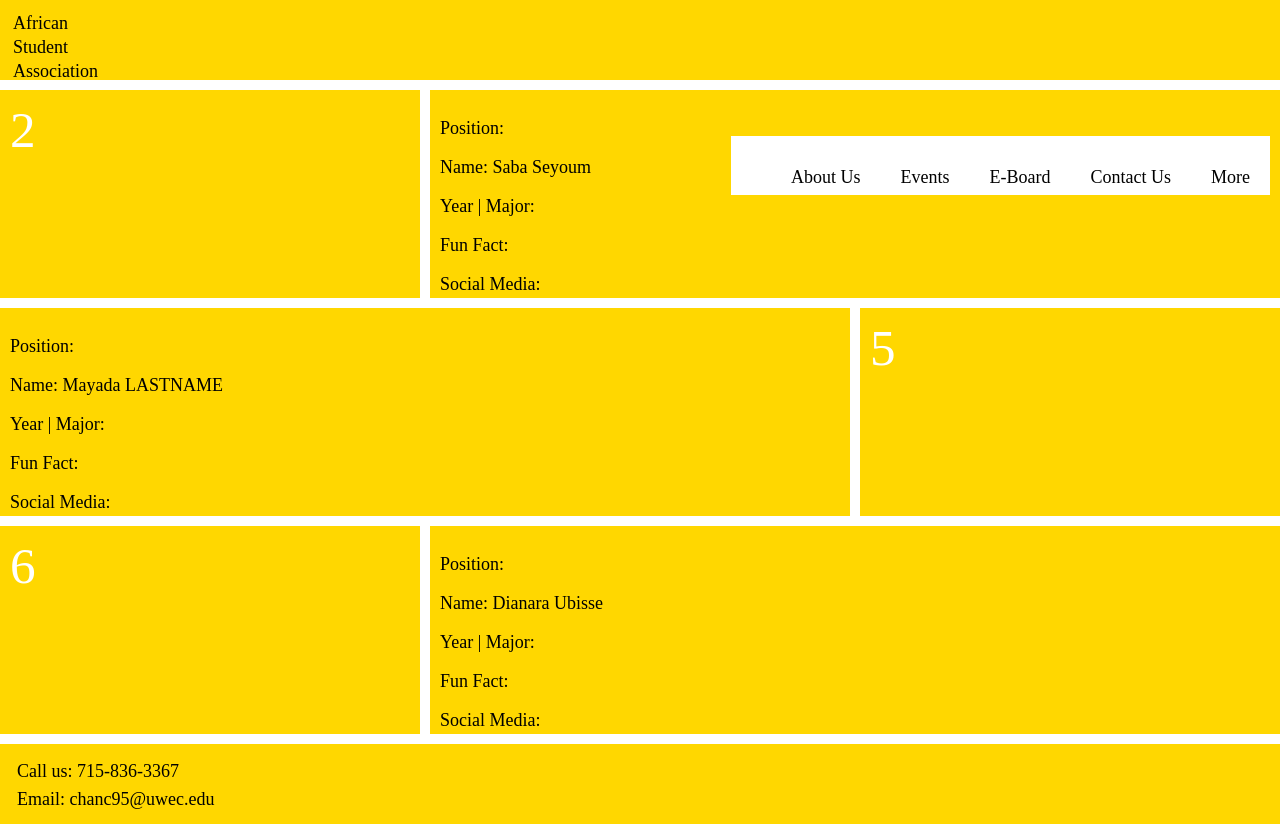
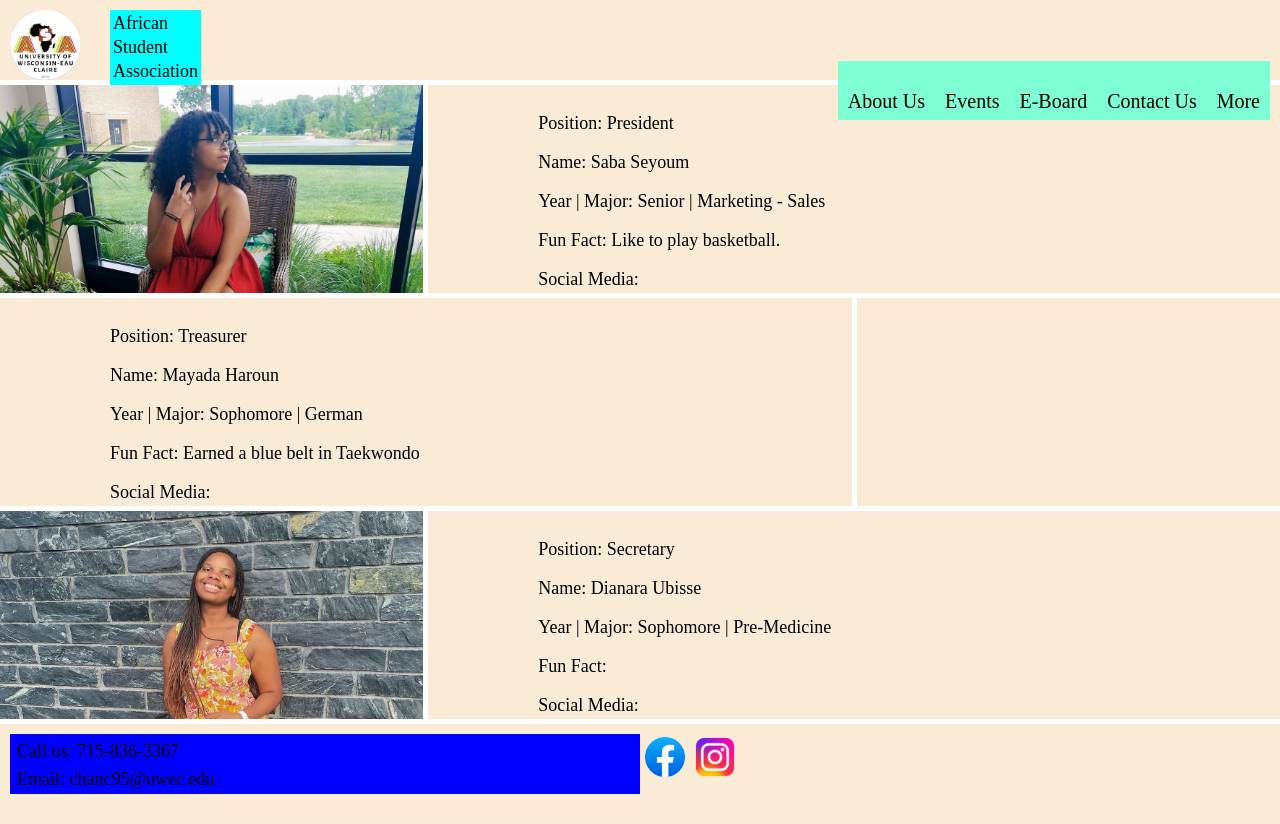
Before and after one commit to oadegokee/African-Student-Association, a PHP site: page /e_board.html in a window 1280 px wide. After the commit the page ends 794 px from the top, so only its background shows below. Run offline with PHP 8.4, Linux system fonts and the light colour scheme.

Commit message:
e borad update

```diff
--- a/css/e-board.css
+++ b/css/e-board.css
@@ -1,94 +1,121 @@
-#grid {
+.grid {
     display: grid;
     grid-template-rows: 10vh 26vh 26vh 26vh 10vh;
     grid-template-columns: repeat(3, 1fr);
-    grid-gap: 10px;
+    grid-gap: 5px;
     height: 100vh;
     margin: 0;
 }
-#grid > div {
-    color: white;
+.grid > div {
+    color: black;
     font-size: 4vw;
     padding: 10px;
-    background: gold;
+    background-color: antiquewhite;
 }
-#grid > div:nth-child(1) {
+.grid > div:nth-child(1) {
     grid-column: span 3;
 }
-#grid > div:nth-child(2) {
+.grid > div:nth-child(2) {
     grid-column: span 1;
 }
-#grid > div:nth-child(3) {
+.grid > div:nth-child(3) {
     grid-column: span 2;
 }
-#grid > div:nth-child(4) {
+.grid > div:nth-child(4) {
     grid-column: span 2;
 }
-#grid > div:nth-child(5) {
+.grid > div:nth-child(5) {
     grid-column: span 1;
 }
-#grid > div:nth-child(6) {
+.grid > div:nth-child(6) {
     grid-row: span 1;
 }
-#grid > div:nth-child(7) {
+.grid > div:nth-child(7) {
     grid-column: span 2;
 }
-#grid > div:nth-child(8) {
+.grid > div:nth-child(8) {
     grid-column: span 3;
+}
+
+header{
+    display: flex;
+    flex-direction: row;
+}
+
+.header p{
+    margin: 3px;
+}
+
+.logo{
+    float: left;
+}
+
+.name{
+    background-color: aqua;
+    float: left;
+    margin-left: 30px;
 }
 
 p{
     font-size: large;
     color: black;
+    margin-left: 100px;
 }
 
-#footer p{
+.menu{
+    float: right;
+}
+
+ul li{
+    position: sticky;
+    display: block;
+    float: left;
+    background-color: aquamarine;
+}
+
+li a{
+    padding: 10px;
+    font-size: 20px;
+    text-decoration: none;
+    color: black;
+}
+
+li a:hover{
+    text-decoration: underline;
+}
+
+.sabapic{
+    background: url("../Images/saba.jpeg");
+    background-size: cover;
+}
+
+.dianarapic{
+    background: url("../Images/dianara.jpeg");
+    background-size: cover;
+}
+
+.footer{
+    display: flex;
+    flex-direction: row;
+}
+
+.footer p{
     margin: 7px;
 }
 
-#header p{
-    margin: 3px;
+.info{
+    flex-direction: column;
+    background-color: blue;
+    width: 100%;
 }
 
-ul{
-    list-style-type: none;
-    background-color: white;
-    position: sticky; /*brings menu infront of grid*/
-    float: right;
-    top: 0;
+.socials{
+    width: 100%;
+    display: flex;
+    flex-direction: row;
+    align-items: flex-end;
 }
 
-ul li{
-    float: left;
-    margin: 0 10px;
+.socials img{
+    padding: 5px;
 }
-
-li a{
-    text-decoration: none;
-    color: black;
-    font-size: large;
-    padding: 10px 10px;
-}
-
-li a:hover{
-    content: '';
-    height: 3px;
-    background: aqua;
-    bottom: -9px;
-    transition: 0.5s;
-}
-
-/*li a::after{
-    content: '';
-    height: 3px;
-    width: 0;
-    background: rebeccapurple;
-    position: absolute;
-    left: 0;
-    bottom: -9px;
-    transition: 0.5s;
-}
-
-li a:hover::after{
-    width: 100%;
-}*/
--- a/e_board.html
+++ b/e_board.html
@@ -7,47 +7,64 @@
     <title>ASA E-Board</title>
     <link rel="stylesheet" href="./css/e-board.css">
 </head>
-<body id="grid">
-    <div id="header">
+<body class="grid">
+    <div class="header">
         <!--HEADER LOGO-->
+        <div class="logo">
+            <img src="./Images/logo.png" width="70px">
+        </div>
+        <div class="name">
             <p>African</p>
             <p>Student</p>
             <p>Association</p>
+        </div>
+        <div class="menu">
             <ul>
-            <li><a href="#aboutus">About Us</a></li>
-            <li><a href="#events">Events</a></li>
+                <li><a href="about_us.html">About Us</a></li>
+                <li><a href="events.html">Events</a></li>
                 <li><a href="#eboard">E-Board</a></li>
-            <li><a href="#contactus">Contact Us</a></li>
+                <li><a href="contact_us.html">Contact Us</a></li>
                 <li><a href="#more">More</a></li>
             </ul>
         </div>
-    <div>2</div>
+    </div>
+    <div class="sabapic"></div>
     <div>
-        <p>Position:</p>
+        <p>Position: President</p>
         <p>Name: Saba Seyoum</p>
-        <p>Year | Major:</p>
+        <p>Year | Major: Senior | Marketing - Sales</p>
+        <p>Fun Fact: Like to play basketball.</p>
+        <p>Social Media:</p>
+    </div>
+    <div>
+        <p>Position: Treasurer</p>
+        <p>Name: Mayada Haroun</p>
+        <p>Year | Major: Sophomore | German</p>
+        <p>Fun Fact: Earned a blue belt in Taekwondo</p>
+        <p>Social Media:</p>
+    </div>
+    <div class="mayadapic"></div>
+    <div class="dianarapic"></div>
+    <div>
+        <p>Position: Secretary</p>
+        <p>Name: Dianara Ubisse</p>
+        <p>Year | Major: Sophomore | Pre-Medicine</p>
         <p>Fun Fact:</p>
         <p>Social Media:</p>
     </div>
-    <div>
-        <p>Position:</p>
-        <p>Name: Mayada LASTNAME</p>
-        <p>Year | Major:</p>
-        <p>Fun Fact:</p>
-        <p>Social Media:</p>
-    </div>
-    <div>5</div>
-    <div>6</div>
-    <div>
-        <p>Position:</p>
-        <p>Name: Dianara Ubisse</p>
-        <p>Year | Major:</p>
-        <p>Fun Fact:</p>
-        <p>Social Media:</p>
-    </div>
-    <div id="footer">
+    <div class="footer">
+        <div class="info">
             <p>Call us: 715-836-3367</p>
             <p>Email: chanc95@uwec.edu</p>
         </div>
+        <div class="socials">
+            <a href="https://www.facebook.com/ASAEauClaire?mibextid=LQQJ4d " target="_blank">
+                <img src="./images/facebook_icon.png" alt="Facebook Icon" width="40px" height="40px">
+            </a>
+            <a href="https://instagram.com/uwec_asa?igshid=YmMyMTA2M2Y=" target="_blank">
+                <img src="./images/instagram_icon.png" alt="Instagram Icon" width="40px" height="40px">
+            </a>
+        </div>
+    </div>
 </body>
 </html>
```
Also changed, not shown: Images/dianara.jpeg (added), Images/logo.png (added), Images/saba.jpeg (added), 1 other file. Lines whose indentation alone changed are shown as unchanged.
